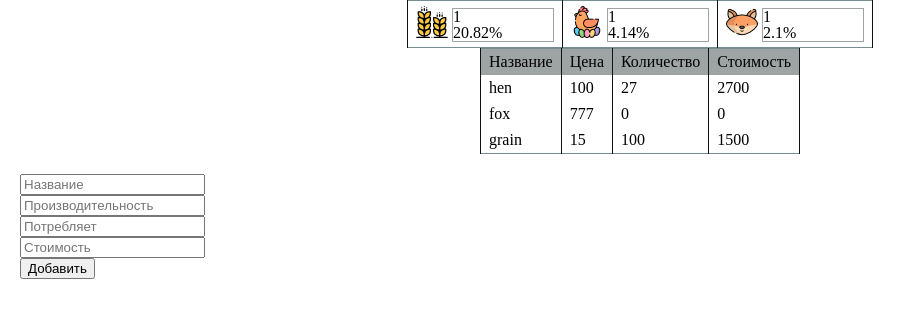
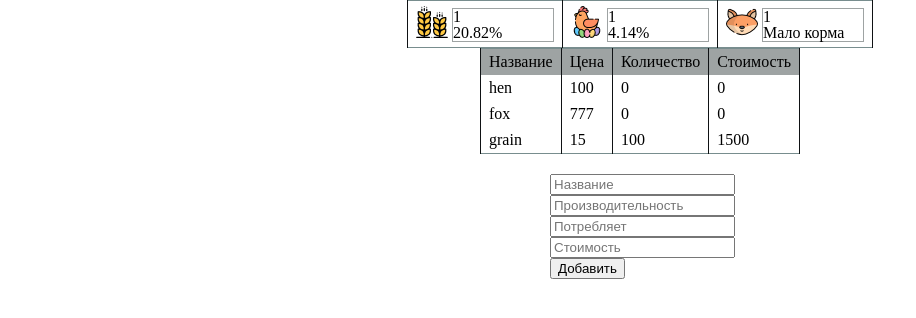
Before and after one commit to Anatoliy700/AngularJS_Backbone, a PHP site: page / in a window 1280 px wide. Shown: the top 318 px of the page, without its empty margins (0-916 px from the left). Run offline with PHP 8.4, Linux system fonts and the light colour scheme.

Commit message:
Закончил зависимость от корма

```diff
--- a/lesson_5/css/main.css
+++ b/lesson_5/css/main.css
@@ -51,9 +51,9 @@
 }
 
 #addProductItem{
-    margin: 20px;
+    width: 180px;
+    margin: 20px auto;
     display: flex;
     flex-direction: column;
     align-items: flex-start;
-
 }
--- a/lesson_5/js/app.js
+++ b/lesson_5/js/app.js
@@ -7,6 +7,16 @@
       productivity: 0.1,
       complete: 0,
       consumes: null
+    },
+
+    validate: function (modelAttributes, options) {
+      if(modelAttributes.consumes){
+        var consumedProductModel = options.store.where({title: modelAttributes.consumes})[0];
+        if(consumedProductModel.get('amount') < 10){
+          return 'Мало корма';
+        }
+        // console.log('validate ', modelAttributes, consumedProductModel);
+      }
     }
   });
 
@@ -37,12 +47,16 @@
     initialize: function () {
       var thisView = this;
       // this.$el = $('#' + this.model.get('title'));
-      _.bindAll(thisView, 'render');
+      _.bindAll(thisView, 'render', 'update', 'invalid');
       this.listenTo(this.model, 'completeProduction', this.completeProduction);
       this.listenTo(this.model, 'upgrade', this.upgrade);
-      this.model.bind("all", function () {
-        thisView.update();
-      });
+      this.model.bind("change", thisView.update);
+      this.model.bind("invalid", thisView.invalid);
+    },
+
+    invalid: function (model) {
+      this.$el.find('.production').text(model.validationError);
+      // console.log('invalid', model);
     },
 
     upgrade: function () {
@@ -58,11 +72,10 @@
       storedProducts[0].set('amount', amount + produced);
       if (this.model.get('consumes') !== null) {
         storedProducts = myStore.where({title: this.model.get('consumes')});
-        if (storedProducts.length == 0 || storedProducts[0].get('amount') < 10) {
-          return;
+        if (storedProducts.length && storedProducts[0].get('amount') >= 10) {
+          var amount = storedProducts[0].get('amount');
+          storedProducts[0].set('amount', amount - 10);
         }
-        var amount = storedProducts[0].get('amount');
-        storedProducts[0].set('amount', amount - 10);
       }
       if (Math.random() > 0.5) {
         this.model.trigger('upgrade');
@@ -117,13 +130,13 @@
 
     wildChickens: function () {
       var amountWildchickens = _.random(0, 20);
-      console.log('amountWildchickens: ', amountWildchickens, myStore);
+      console.log('amountWildchickens: ', amountWildchickens, this.model.toJSON());
       myStore.where({title: 'hen'})[0].set('amount',
         myStore.where({title: 'hen'})[0].get('amount') + amountWildchickens);
     },
 
     fire: function () {
-      console.log('fff', this.model.toJSON());
+      console.log('fire', this.model.toJSON());
       this.model.set('amount', 0);
     },
 
@@ -278,16 +291,16 @@
         myStore.where({title: model.get('title')})[0].trigger('fire');
         return;
       }
-      if (Math.random() < 0.02 && model.get('title') === 'hen') {
-        // console.log('wildChickens', model.toJSON());
-        myStore.where({title: model.get('title')})[0].trigger('wildChickens');
-      }
-      if (complete > 100) {
+      if (complete >= 100) {
         model.trigger('completeProduction');
       } else {
         complete = Math.round(100 * (complete + productivity)) / 100;
-        model.set('complete', complete);
+        model.set({complete: complete}, {validate: true, store: myStore});
       }
-    })
+    });
+    if (Math.random() < 0.02) {
+      // console.log('wildChickens', model.toJSON());
+      myStore.where({title: 'hen'})[0].trigger('wildChickens');
+    }
   }, 1000);
 });
```
